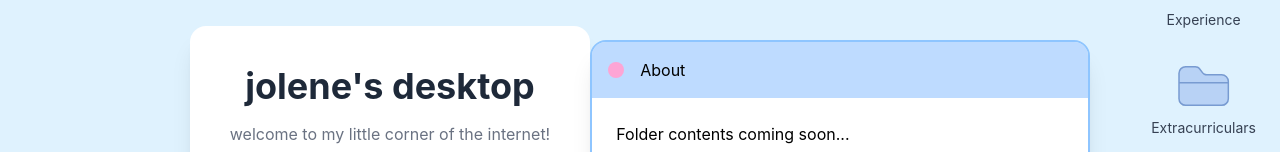
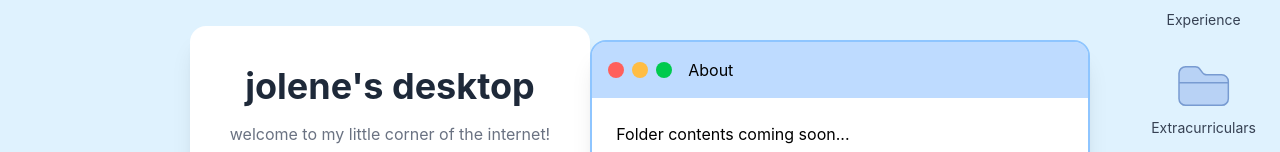
Before and after one commit to jolene1115/personal-portfolio, a React (Vite) app: page / in a window 1280 px wide. Both pictures are taken after a click on the button "About". Shown: the part 294-446 px from the top of the page. Built offline with nearby package versions, Linux system fonts and the light colour scheme.

Commit message:
style: add window control circles

```diff
--- a/src/components/Window.tsx
+++ b/src/components/Window.tsx
@@ -9,12 +9,18 @@ function Window({ title, onClose }: WindowProps) {
 
       {/* Title bar */}
       <div className="flex items-center gap-4 bg-blue-200 p-4">
+
+        <div className="flex items-center gap-2">
         <button
         type="button"
         onClick={onClose}
-        className="h-4 w-4 rounded-full bg-pink-300 cursor-pointer"
+        className="h-4 w-4 rounded-full bg-[#FF605C] cursor-pointer"
         aria-label="Close window"
         />
+        <span className="h-4 w-4 rounded-full bg-[#FFBD44]" aria-hidden="true"/>
+        <span className="h-4 w-4 rounded-full bg-[#00CA4E]" aria-hidden="true" />
+        </div>
+
 
         <p>{title}</p>
       </div>
```
